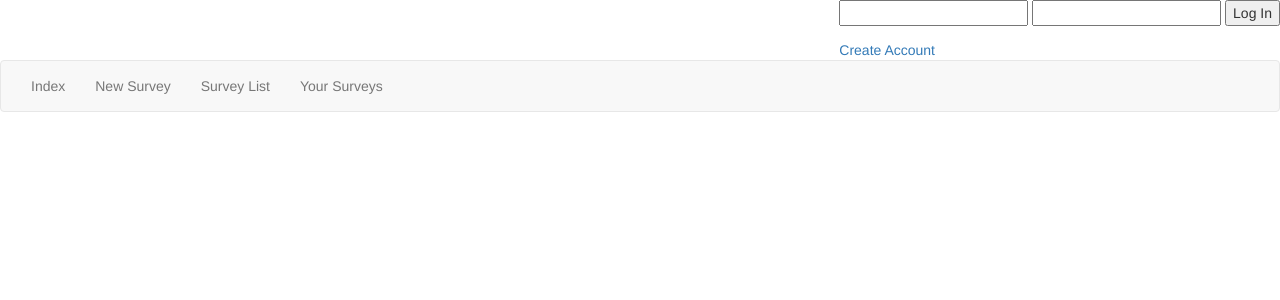
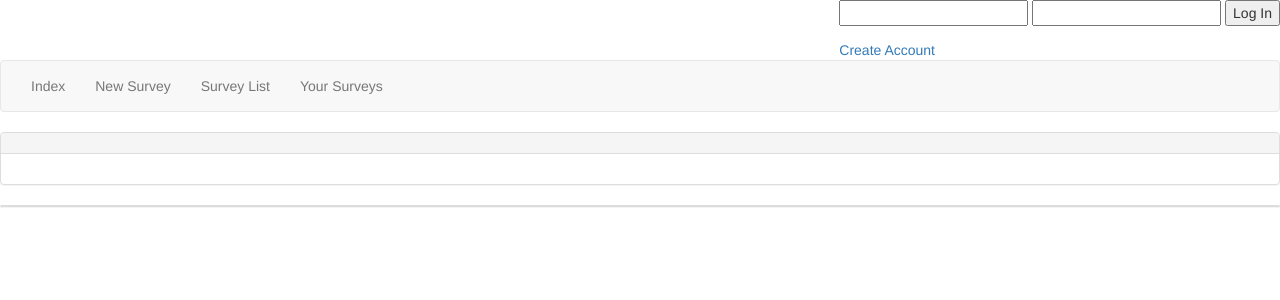
Before and after one commit to JHadley1406/survey, a Django app: template templates/taken_survey.html in a window 1280 px wide. Shown: the top 300 px of the page. Run offline with Django 3.2, Linux system fonts and the light colour scheme; the template is opened without the code that fills it: values that come from a table or form of the project are taken from there, others are empty; parts of the project's set-up code (start-up, migrations or seed data) failed here and were passed over; some libraries are stand-ins or nearby versions.

Commit message:
ui: Cleaned up survey response page ui

```diff
--- a/templates/taken_survey.html
+++ b/templates/taken_survey.html
@@ -1,19 +1,22 @@
 {% extends "nav.html" %}
 {% block body %}
-<div>
-    <div>
+<div class="panel panel-default">
+    <div class="panel-heading">
         {{ survey.name }}
     </div>
-    <div>
+    <div class="panel-body">
         {{ survey.description }}
     </div>
 </div>
-    <div>
+    <div class="panel panel-default">
     {% for answer in answers %}
-        <div><span>Answer by: </span><span>{{ answer.taker }}</span></div>
-        <div>Question:</div>
+        <div class="panel-heading">
+            <span>Answer by: </span><span>{{ answer.taker }}</span>
+        </div>
+        <div class="panel-body"><div><span>Question:</span></div>
         <div>{{ answer.question.text }}</div>
         <div>{{ answer.body }}</div>
+        </div>
     {% endfor %}
     </div>
 
```
